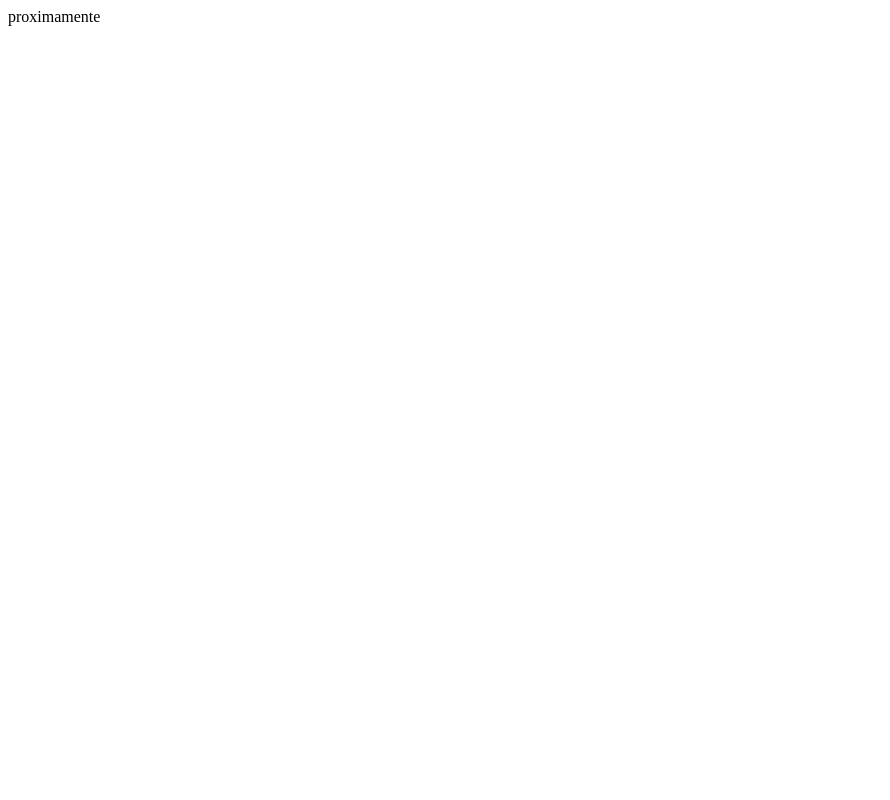
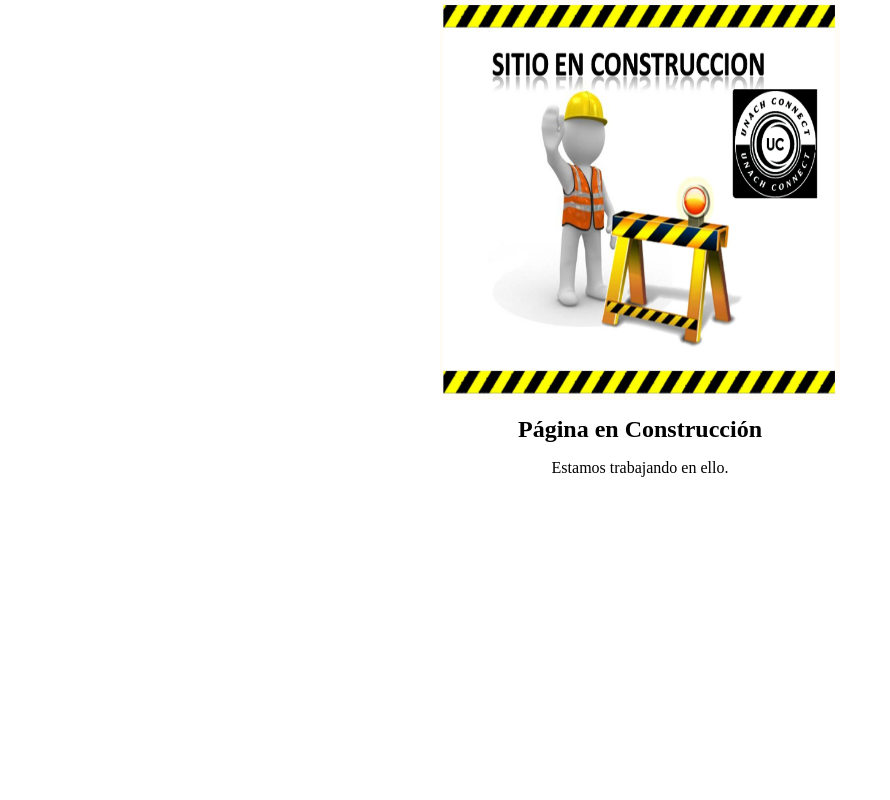
Before and after one commit to KevinMartinHerrera/redsocial, a Django app: page /proximamente/ in a window 1280 px wide. Before the commit the part shown is almost empty. Shown: the whole page, without its empty margins (0-890 px from the left). Run offline with Django 3.2, Linux system fonts and the light colour scheme.

Commit message:
proximamente

```diff
--- a/templates/pages/proximamente.html
+++ b/templates/pages/proximamente.html
@@ -1 +1,13 @@
-proximamente
+{% load static %}
+
+<html>
+<head>
+    <meta charset="UTF-8">
+    <title>Página en Construcción</title>
+</head>
+<body style="background-color: #fff; margin: 0; overflow: hidden;">
+    <img src="{% static 'img/left-bar/construccion.png' %}" alt="Imagen de construcción" style="display: block; margin: 0 auto; max-width: 400px; height: 400px;">
+    <h1 style="color: #000; text-align: center; font-size: 24px;">Página en Construcción</h1>
+    <p style="color: #000; text-align: center; font-size: 16px;">Estamos trabajando en ello.</p>
+</body>
+</html>
```
Also changed, not shown: static/img/left-bar/construccion.png (added).
